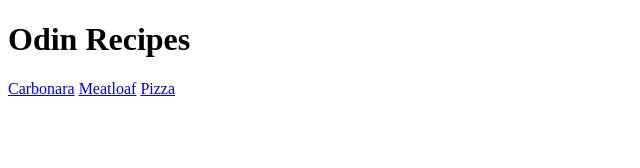
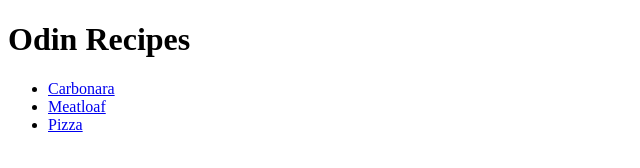
Before and after one commit to GriffL1/odin-recipes, a plain HTML site: page index.html in a window 1280 px wide. Shown: the whole page, without its empty margins (0-640 px from the left). Drawn offline with Linux system fonts and the light colour scheme.

Commit message:
Put links on homepage in unordered list

```diff
--- a/index.html
+++ b/index.html
@@ -7,12 +7,13 @@
 
     <body>
         <h1>Odin Recipes</h1>
+    <ul>
+        <li><a href="recipes/carbonara.html">Carbonara</a></li>
 
-        <a href="recipes/carbonara.html">Carbonara</a>
+        <li><a href="recipes/meatloaf.html">Meatloaf</a></li>
 
-        <a href="recipes/meatloaf.html">Meatloaf</a>
-
-        <a href="recipes/pizza.html">Pizza</a>
+        <li><a href="recipes/pizza.html">Pizza</a></li>
+    </ul>
 
     </body>
 
```
